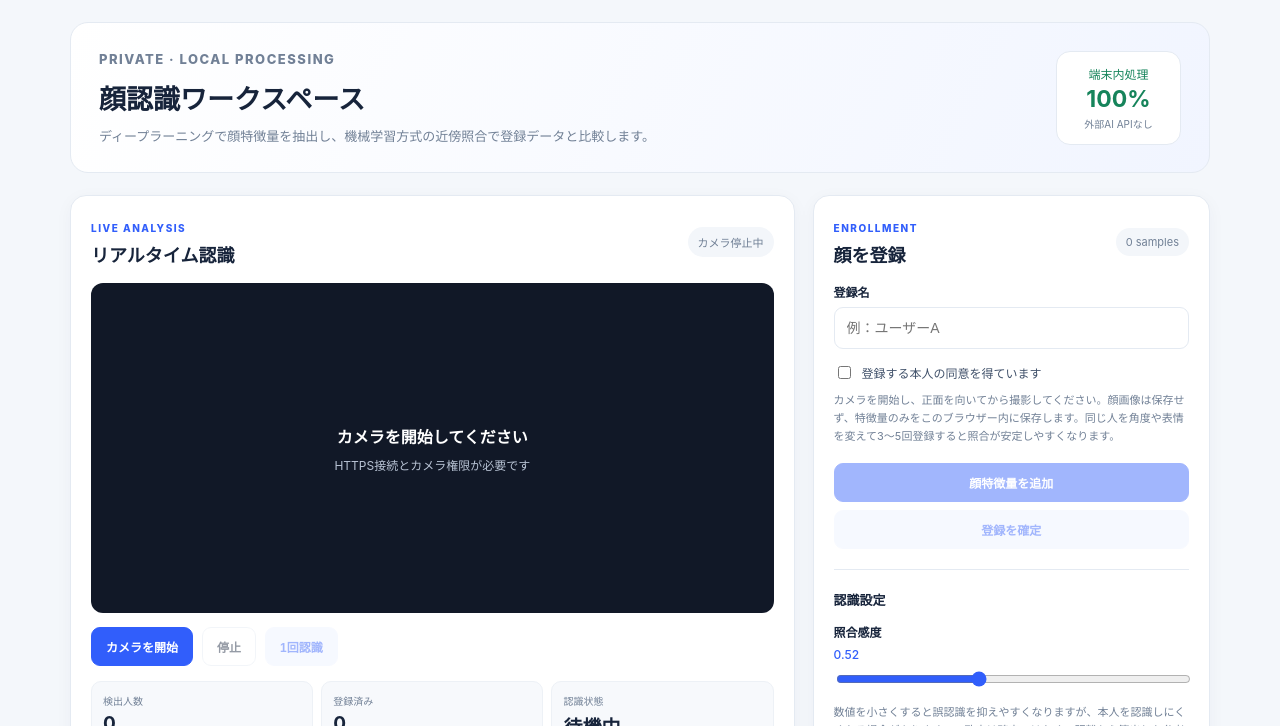
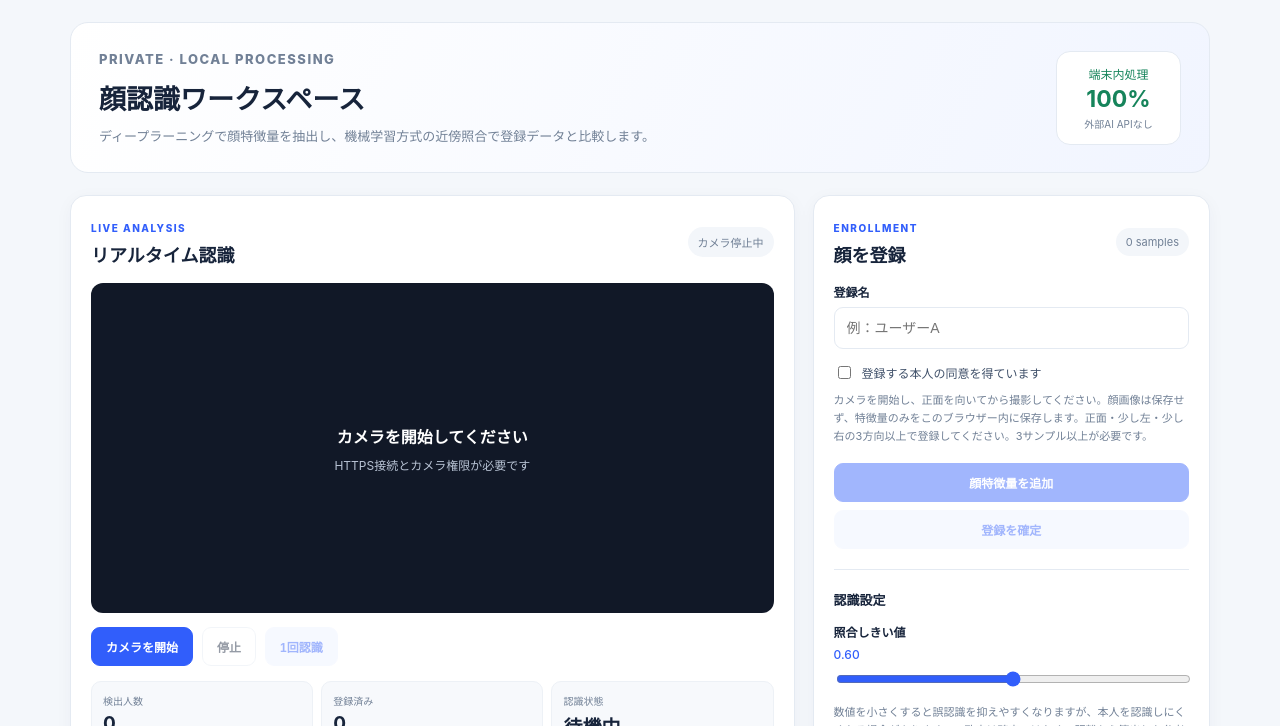
Before and after one commit to a09848281-prog/web2, a plain HTML site: page face-recognition/index.html in a window 1280 px wide. Shown: the part 74-800 px from the top of the page. Drawn offline with Linux system fonts and the light colour scheme.

Commit message:
Adjust FaceLab enrollment guidance and default recognition threshold

```diff
--- a/face-recognition/index.html
+++ b/face-recognition/index.html
@@ -45,12 +45,12 @@
       <div class="panelHead"><div><span class="eyebrow">ENROLLMENT</span><h2>顔を登録</h2></div><span class="count" id="sampleCount">0 samples</span></div>
       <label class="field">登録名<input id="personName" maxlength="40" placeholder="例：ユーザーA"></label>
       <label class="consent"><input id="consent" type="checkbox"> 登録する本人の同意を得ています</label>
-      <p class="hint">カメラを開始し、正面を向いてから撮影してください。顔画像は保存せず、特徴量のみをこのブラウザー内に保存します。同じ人を角度や表情を変えて3〜5回登録すると照合が安定しやすくなります。</p>
+      <p class="hint">カメラを開始し、正面を向いてから撮影してください。顔画像は保存せず、特徴量のみをこのブラウザー内に保存します。正面・少し左・少し右の3方向以上で登録してください。3サンプル以上が必要です。</p>
       <button class="btn primary full" id="captureSample" disabled>顔特徴量を追加</button>
       <button class="btn soft full" id="finishEnrollment" disabled>登録を確定</button>
       <div class="divider"></div>
       <div class="subhead"><h3>認識設定</h3></div>
-      <label class="field">照合感度 <output id="thresholdValue">標準 · 0.52</output><input id="threshold" type="range" min="40" max="70" value="52"></label>
+      <label class="field">照合しきい値 <output id="thresholdValue">標準 · 0.60</output><input id="threshold" type="range" min="45" max="75" value="60"></label>
       <p class="hint">数値を小さくすると誤認識を抑えやすくなりますが、本人を認識しにくくなる場合があります。一致率は確率ではなく、距離から算出した参考スコアです。</p>
       <label class="check"><input id="blinkCheck" type="checkbox"> まばたき状態を補助表示</label>
       <p class="hint warning">まばたき検出は簡易的な補助機能です。写真・動画・ディープフェイクを確実に見破る生体検知ではありません。</p>
```
